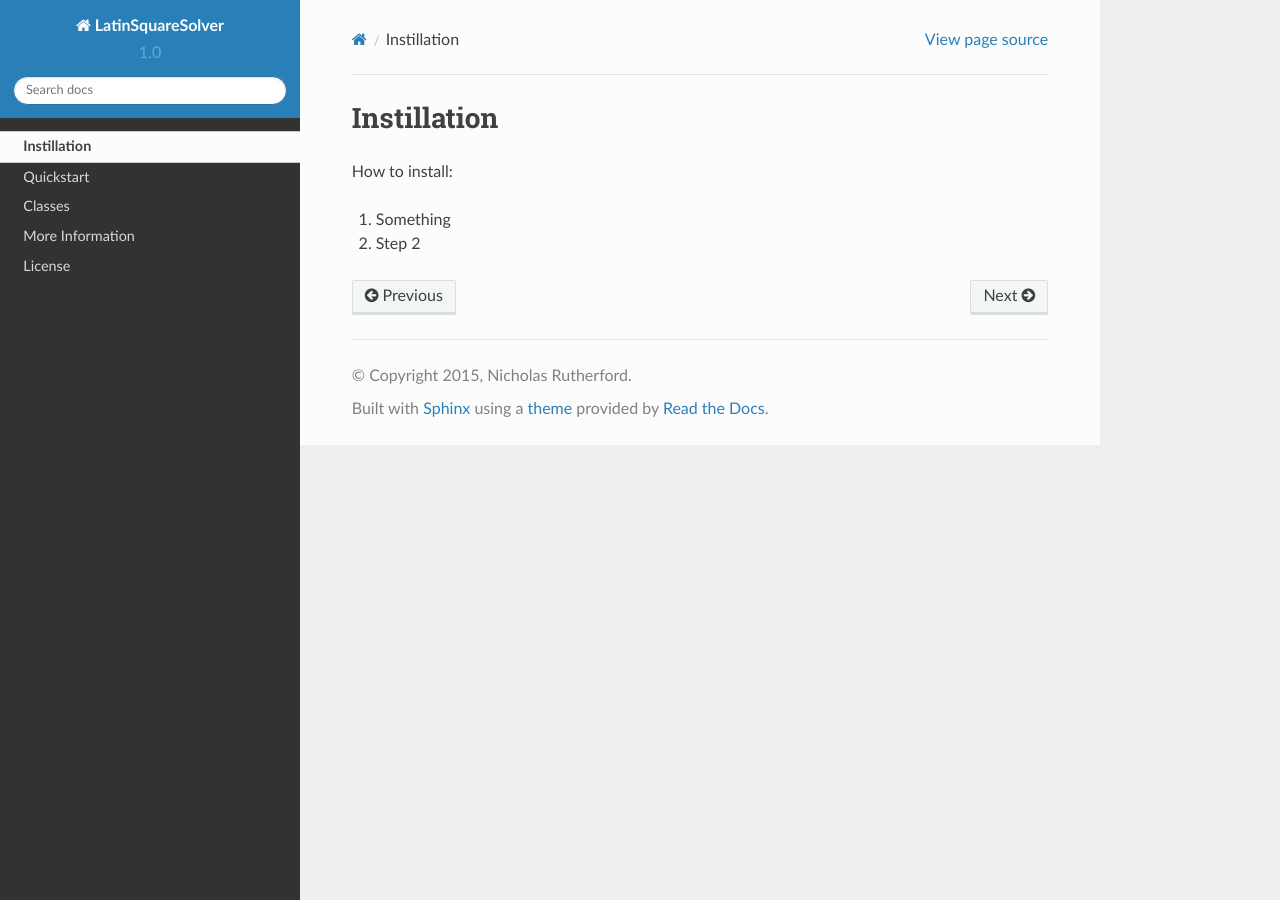
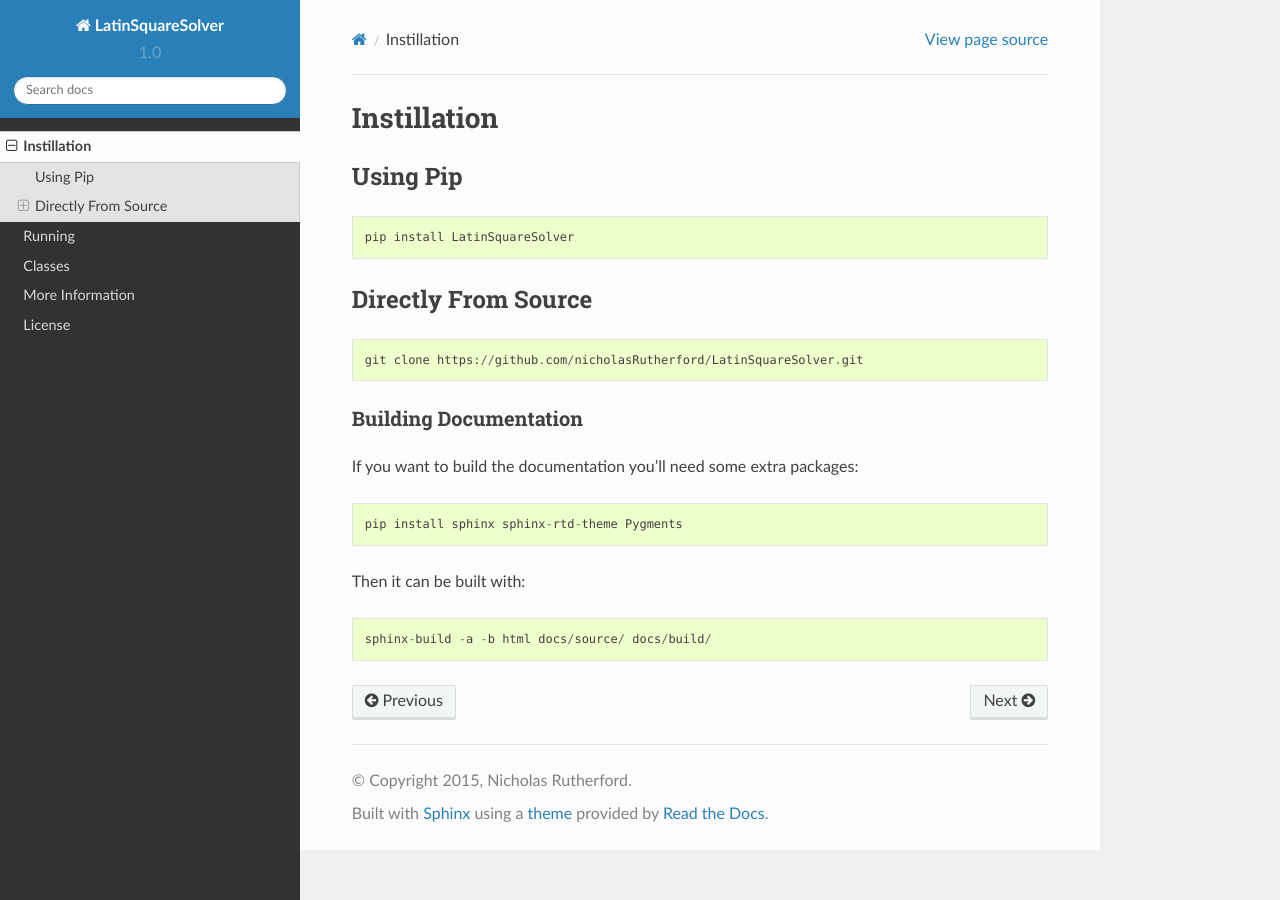
Before and after one commit to nicholasRutherford/LatinSquareSolver, a Sphinx documentation site: the page built from docs/source/instillation.rst, in a window 1280 px wide. Built offline with Sphinx 7.4.7 and the Read the Docs theme 2.0.0, drawn with Linux system fonts in a browser that asks for light colours.

Commit message:
Final touches to documentation

```diff
--- a/docs/source/index.rst
+++ b/docs/source/index.rst
@@ -56,7 +56,7 @@ values as we fill in the square.
 License:
 --------
 .. image:: ./images/gplv3.png
-This software is licensed under GPL V3. For the full license
+This software is licensed under GPLv3. For the full license
 see: :ref:`license-label`
 
 Contents:
--- a/docs/source/instillation.rst
+++ b/docs/source/instillation.rst
@@ -3,7 +3,26 @@
 Instillation
 =============
 
-How to install:
+Using Pip
+---------
+::
 
-1. Something
-2. Step 2
+    pip install LatinSquareSolver
+
+Directly From Source
+---------------------
+::
+
+    git clone https://github.com/nicholasRutherford/LatinSquareSolver.git
+
+Building Documentation
+^^^^^^^^^^^^^^^^^^^^^^
+If you want to build the documentation you'll need some extra packages:
+::
+
+    pip install sphinx sphinx-rtd-theme Pygments
+
+Then it can be built with:
+::
+
+    sphinx-build -a -b html docs/source/ docs/build/
```
Also changed, not shown: docs/source/quickstart.rst (+45 -14 lines).
